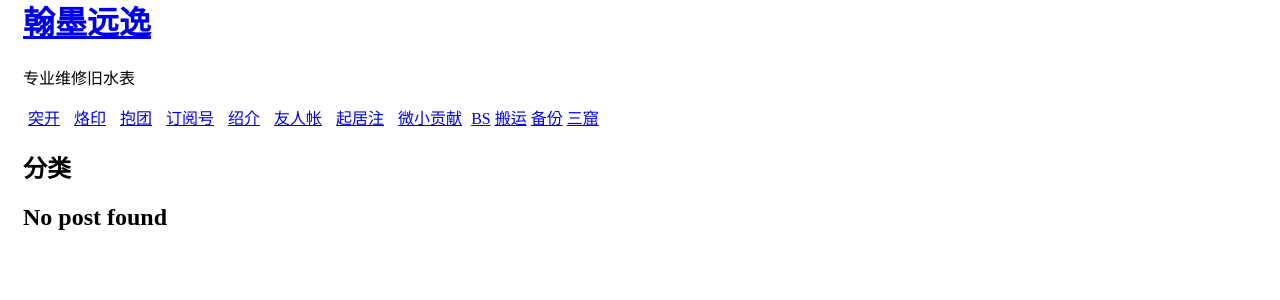
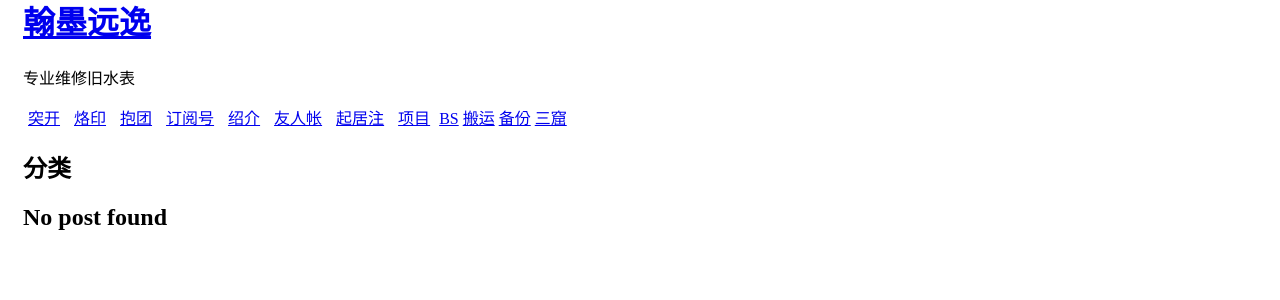
Before and after one commit to Terminus2021/blog, a Jekyll site: the page built from categories.html, in a window 1280 px wide and 900 px high. Shown: the part 132-432 px from the top of the window. Built offline with Jekyll 4.4.1, drawn with Linux system fonts in a browser that asks for light colours.

Commit message:
Update _config.yml

```diff
--- a/_config.yml
+++ b/_config.yml
@@ -34,7 +34,7 @@ navigation:
     url: /link.html
   - name: 起居注
     url: /diary.html
-  - name: 微小贡献
+  - name: 项目
     url: /projects.html
   - name: BS
     url: https://qiu-lnt.blogspot.com
```
